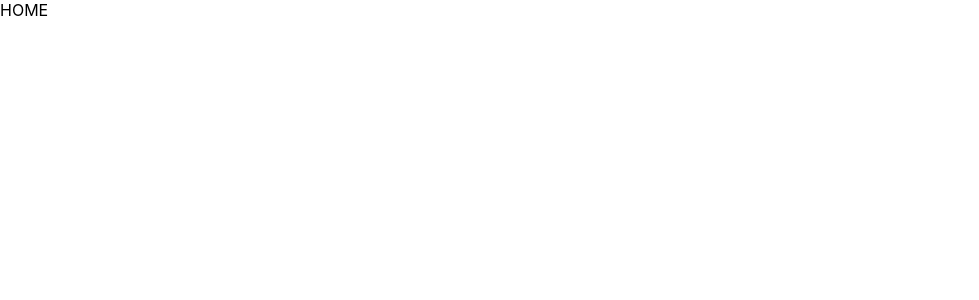
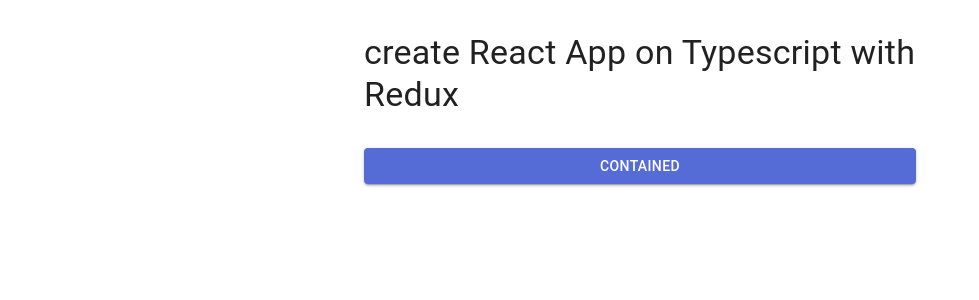
Before and after one commit to Muhammadsaid01/car-react, a React (Create React App) app: page / in a window 1280 px wide. Shown: the top 300 px of the page, without its empty margins (0-979 px from the left). Built offline with nearby package versions, Linux system fonts and the light colour scheme.

Commit message:
feat: MUI standard integration

```diff
--- a/src/app/App.tsx
+++ b/src/app/App.tsx
@@ -1,8 +1,17 @@
-import React from "react";
-import "../css/app.css";
+import { Box, Button, Container, Stack, Typography } from '@mui/material'
+import "../css/app.css"
 
 function App() {
-  return <div>HOME</div>;
+  return <Container maxWidth="sm">
+    <Stack flexDirection={"column"}>
+      <Box sx={{my:4}} >
+        <Typography variant='h4'component={"h4"}>
+          create React App on Typescript with Redux
+        </Typography>
+      </Box>
+      <Button variant='contained'>Contained</Button>
+    </Stack>
+  </Container>;
 }
 
 export default App;
--- a/src/index.tsx
+++ b/src/index.tsx
@@ -1,15 +1,23 @@
-import React from "react";
-import ReactDOM from "react-dom";
-import { Provider } from "react-redux";
-import { store } from "./app/store";
-import App from "./app/App";
-import reportWebVitals from "./reportWebVitals";
-import "./css/index.css";
+import CssBaseline from '@mui/material/CssBaseline'
+import { ThemeProvider } from '@mui/material/styles'
+import React from "react"
+import ReactDOM from "react-dom"
+import { Provider } from "react-redux"
+import App from "./app/App"
+import { store } from "./app/store"
+import "./css/index.css"
+import reportWebVitals from "./reportWebVitals"
+import theme from './theme'
+
 
 ReactDOM.render(
   <React.StrictMode>
     <Provider store={store}>
-      <App />
+      <ThemeProvider theme={theme}>
+        <CssBaseline/>
+        <App />
+      </ThemeProvider>
+
     </Provider>
   </React.StrictMode>,
   document.getElementById("root")
--- /dev/null
+++ b/src/theme.ts
@@ -0,0 +1,18 @@
+import { red } from '@mui/material/colors'
+import { createTheme } from '@mui/material/styles'
+
+// A custom theme for this app
+const theme = createTheme({
+palette: {
+	primary: {
+		main: '#556cd6',
+	},
+	secondary: {
+		main: '#19857b',
+	},
+	error:{
+		main: red.A400,
+		},
+	},
+}) ;
+export default theme;
--- a/tsconfig.json
+++ b/tsconfig.json
@@ -1,5 +1,6 @@
 {
   "compilerOptions": {
+    "ignoreDeprecations": "6.0",
     "target": "es5",
     "lib": [
       "dom",
```
Also changed, not shown: package.json (line endings or trailing spaces).
